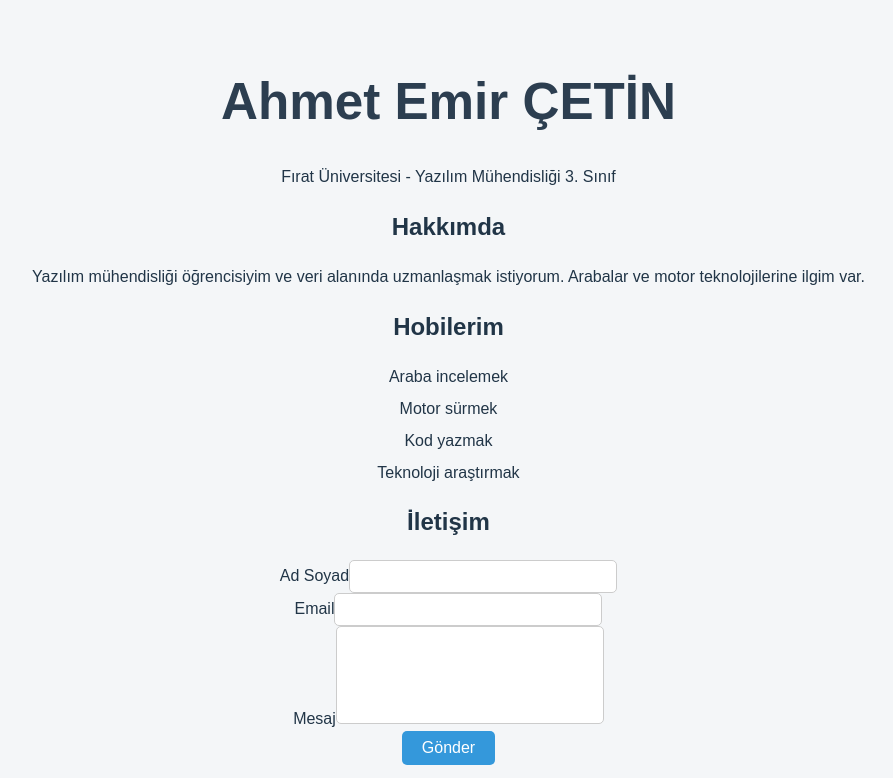
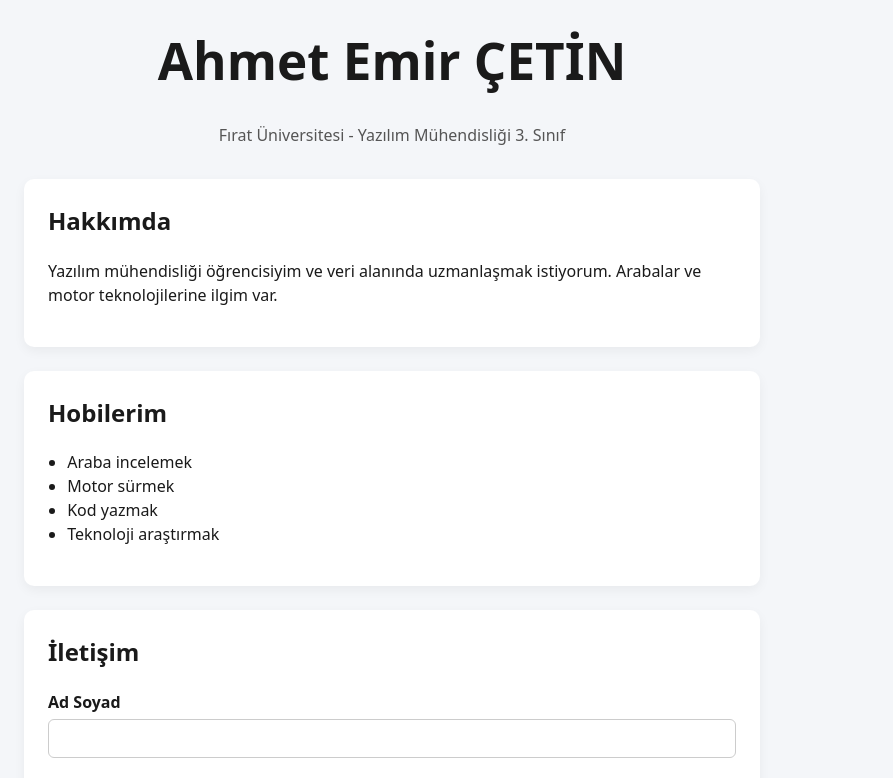
Before and after one commit to AhmetEmirCetin/web-lab-hello, a React (Vite) app: page / in a window 1280 px wide. Shown: the top 778 px of the page, without its empty margins (8-901 px from the left). Built offline with nearby package versions, Linux system fonts and the light colour scheme.

Commit message:
style: add styling for contact form and layout

```diff
--- a/src/App.css
+++ b/src/App.css
@@ -1,61 +1,102 @@
+* {
+  box-sizing: border-box;
+}
+
 body {
   margin: 0;
-  font-family: Arial, Helvetica, sans-serif;
-  background-color: #f4f6f8;
+  font-family: system-ui, -apple-system, BlinkMacSystemFont, sans-serif;
+  background-color: #f4f6f9;
+  color: #1a1a1a;
 }
 
 .container {
-  text-align: center;
-  padding: 40px;
+  max-width: 800px;
+  margin: 0 auto;
+  padding: 2rem;
 }
 
-h1 {
-  color: #2c3e50;
+.header {
+  text-align: center;
+  margin-bottom: 2rem;
 }
 
-.section {
-  margin-top: 40px;
+.subtitle {
+  color: #555;
+  font-size: 1rem;
+}
+
+.card {
+  background: white;
+  padding: 1.5rem;
+  border-radius: 10px;
+  margin-bottom: 1.5rem;
+  box-shadow: 0 4px 12px rgba(0, 0, 0, 0.05);
+}
+
+h1,
+h2 {
+  margin-top: 0;
 }
 
 ul {
-  list-style-type: none;
-  padding: 0;
+  padding-left: 1.2rem;
 }
 
-ul li {
-  margin: 8px 0;
+.form-group {
+  display: flex;
+  flex-direction: column;
+  margin-bottom: 1rem;
 }
 
-.form {
-  display: flex;
-  flex-direction: column;
-  align-items: center;
-  gap: 15px;
-  margin-top: 20px;
+label {
+  margin-bottom: 0.3rem;
+  font-weight: 600;
 }
 
 input,
 textarea {
-  width: 250px;
-  padding: 8px;
-  border-radius: 5px;
+  padding: 0.6rem;
+  border-radius: 6px;
   border: 1px solid #ccc;
+  font-size: 1rem;
+}
+
+input:focus,
+textarea:focus {
+  outline: 2px solid #2563eb;
+  border-color: #2563eb;
 }
 
 textarea {
-  height: 80px;
-  resize: none;
+  min-height: 100px;
+  resize: vertical;
 }
 
 button {
-  padding: 8px 20px;
+  padding: 0.7rem;
   border: none;
-  border-radius: 5px;
-  background-color: #3498db;
+  border-radius: 6px;
+  background-color: #2563eb;
   color: white;
+  font-weight: 600;
   cursor: pointer;
+  transition: background-color 0.2s ease;
 }
 
 button:hover {
-  background-color: #2980b9;
+  background-color: #1e40af;
 }
+
+.footer {
+  text-align: center;
+  margin-top: 2rem;
+  font-size: 0.9rem;
+  color: #666;
+}
+
+/* Responsive */
+@media (max-width: 600px) {
+  .container {
+    padding: 1rem;
+  }
+}
```
